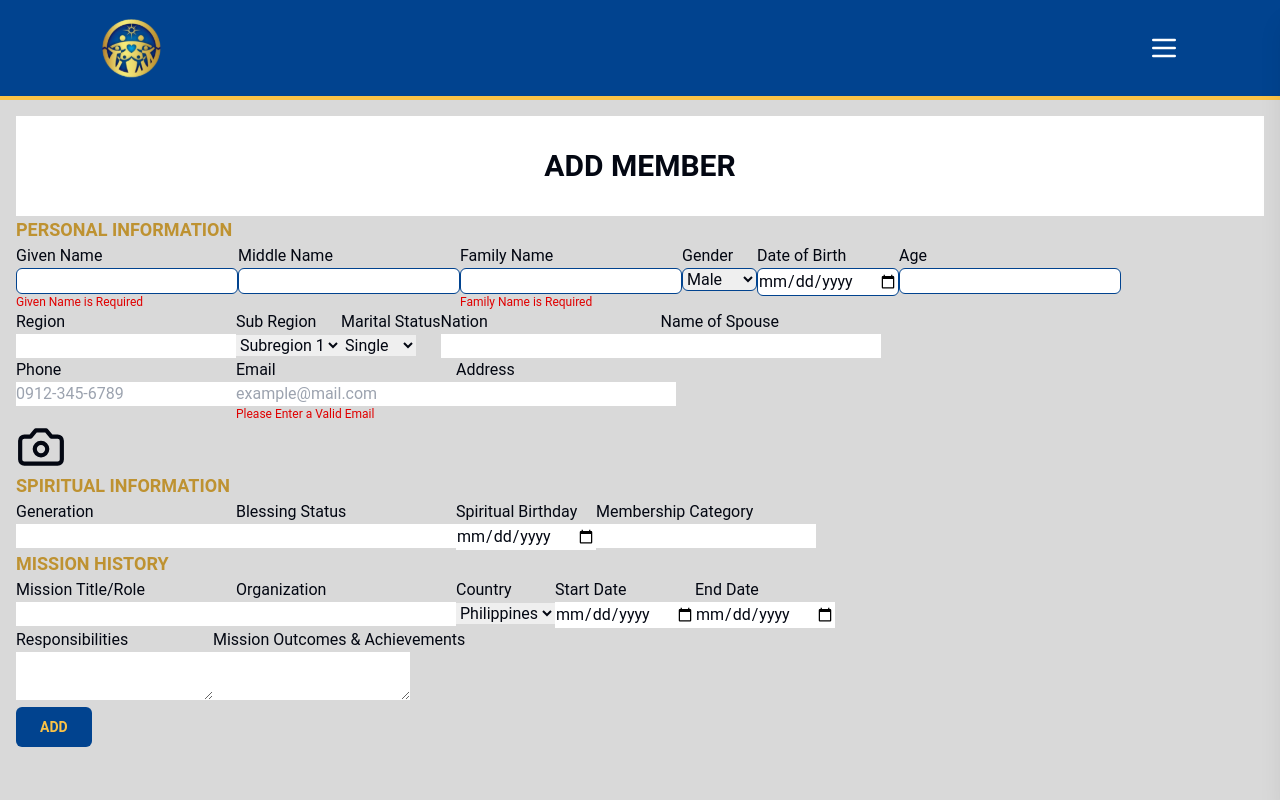
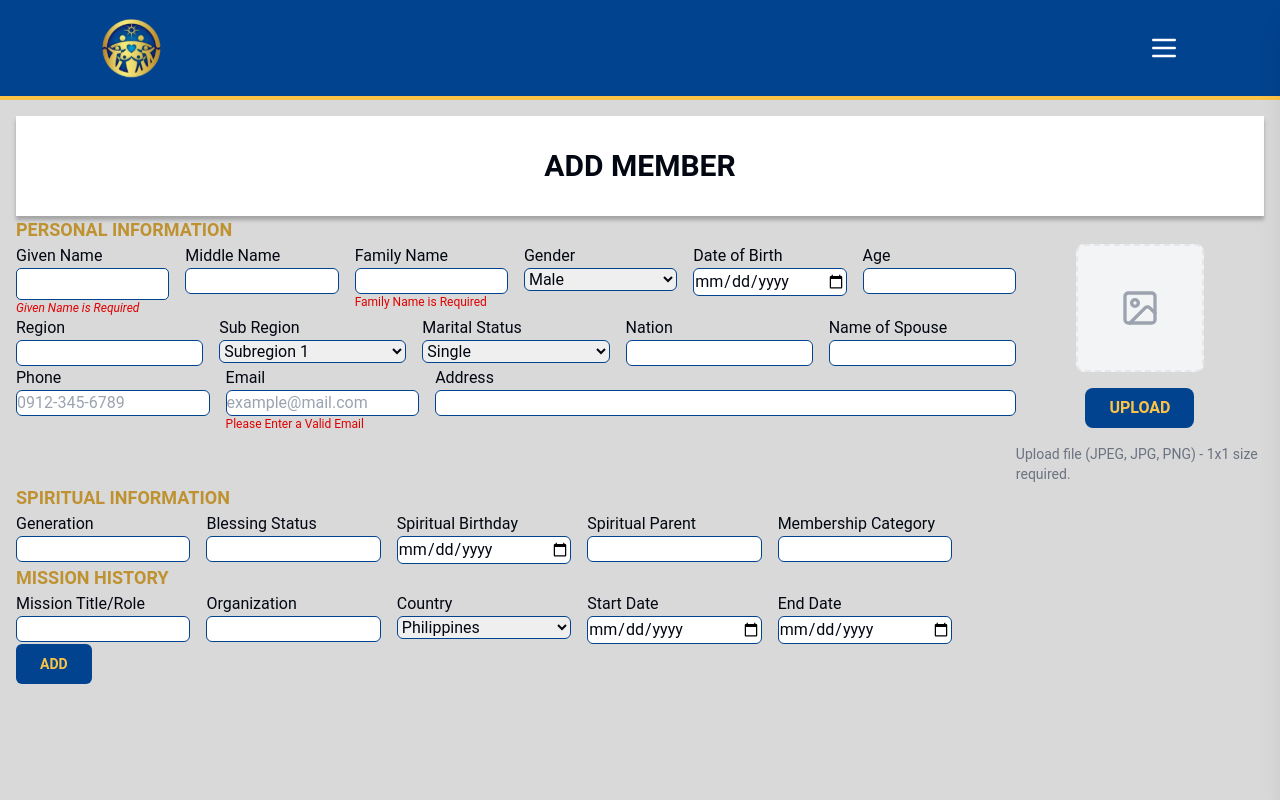
Before and after one commit to CoderTofu/FFWPU_System, a Next.js app: page /member/add-member in a window 1280 px wide. Shown: the top 800 px of the page. Built offline with nearby package versions, Linux system fonts and the light colour scheme.

Commit message:
not so final layout, very limited functionality

```diff
--- a/src/app/(private)/member/add-member/page.tsx
+++ b/src/app/(private)/member/add-member/page.tsx
@@ -1,56 +1,96 @@
 "use client"
 import { useState } from "react";
 import { Button } from "@/components/ui/button";
-import { Camera } from "lucide-react";
+import { ImageIcon } from "lucide-react";
 
 export default function AddMember() {
   const [input, setInput] = useState("");
+  const [image, setImage] = useState<string | null>(null);
+  const [formData, setFormData] = useState({
+    givenName: "",
+    middleName: "",
+    familyName: "",
+    age: "",
+    birthdate: "",
+    gender: "",
+  });
+
+  const handleChange = (e: React.ChangeEvent<HTMLInputElement | HTMLSelectElement>) => {
+    setFormData({ ...formData, [e.target.name]: e.target.value });
+  };
+
+  const handleSubmit = (e: React.FormEvent) => {
+    e.preventDefault();
+    console.log("Member Data:", formData);
+    // Add API call here to store data in the database
+  };
+
+  const handleImageChange = (event: React.ChangeEvent<HTMLInputElement>) => {
+    const file = event.target.files?.[0];
+    if (file && ["image/jpeg", "image/jpg", "image/png"].includes(file.type)) {
+      const reader = new FileReader();
+      reader.onload = (e) => setImage(e.target?.result as string);
+      reader.readAsDataURL(file);
+    }
+  };
+
   return (<div className="p-4 bg-[#D9D9D9] min-h-screen justify-center items-center">
-
+    <form onSubmit={handleSubmit}>
     {/*Banner */}
-    <div className=" bg-white p-4">
+    <div className=" bg-white p-4 shadow-[0px_4px_4px_rgba(0,0,0,0.25)]">
       <p className="mt-4 mb-4 text-center text-2xl sm:text-3xl font-semibold">
         ADD MEMBER
       </p>
     </div>
 
     {/*Personal Information Section*/}
-    <section className="flex flex-col">
+    <section className="">
 
       <p className="text-lg text-[#BE9231] font-[700]">PERSONAL INFORMATION</p>
+        {/* Div for Form and Picture */}
+        <div className="flex flex-row">
+          {/* Div for Form*/}
         <div className="flex flex-col">
-      <div className="flex flex-row">
+          {/* Div for First Row of Form*/}
+        <div className="flex flex-row gap-4">
           {/*Given Name*/}
-        <div>
+          <div className="w-1/6">
             <p>Given Name</p>
             <div>
-            <input type="text" value={input}onChange={(e)=>setInput(e.target.value)} className="border-[#01438F] border rounded-md"/>
+              <input
+              type="text"
+              name="givenName"
+              value={formData.givenName}
+              onChange={handleChange}
+              className="border-[#01438F] border rounded-[5px] w-full h-8 text-base px-3"/>
             </div>
-          <p className="text-[#E00000] text-xs">Given Name is Required</p>
+            <p className="text-[#E00000] text-xs italic">Given Name is Required</p>
           </div>
 
           {/*Middle Name*/}
-        <div>
+          <div className="w-1/6">
             <p>Middle Name</p>
             <div>
-            <input type="text" value={input}onChange={(e)=>setInput(e.target.value)} className="border-[#01438F] border rounded-md"/>
+              <input type="text" value={input}onChange={(e)=>setInput(e.target.value)}
+              className="border-[#01438F] border rounded-md w-full"/>
             </div>
           </div>
 
           {/*Family Name*/}
-        <div>
+          <div className="w-1/6">
             <p>Family Name</p>
             <div>
-            <input type="text" value={input}onChange={(e)=>setInput(e.target.value)} className="border-[#01438F] border rounded-md"/>
+              <input type="text" value={input}onChange={(e)=>setInput(e.target.value)}
+              className="border-[#01438F] border rounded-md w-full"/>
             </div>
             <p className="text-[#E00000] text-xs">Family Name is Required</p>
           </div>
 
           {/*Gender*/}
-        <div>
+          <div className="w-1/6">
             <p>Gender</p>
             <div>
-            <select className="border-[#01438F] border rounded-md">
+              <select className="border-[#01438F] border rounded-md w-full">
                 <option>Male</option>
                 <option>Female</option>
               </select>
@@ -59,38 +99,41 @@ export default function AddMember() {
 
 
           {/*Date of Birth*/}
-        <div>
+          <div className="w-1/6">
             <p>Date of Birth</p>
             <div>
-            <input type="date" value={input}onChange={(e)=>setInput(e.target.value)} className="border-[#01438F] border rounded-md"/>
+              <input type="date" value={input}onChange={(e)=>setInput(e.target.value)}
+              className="border-[#01438F] border rounded-md w-full"/>
             </div>
           </div>
 
           {/*Age */}
-        <div>
+          <div className="w-1/6">
             <p>Age</p>
             <div>
-            <input type="text" value={input}onChange={(e)=>setInput(e.target.value)} className="border-[#01438F] border rounded-md"/>
+              <input type="number" value={input}onChange={(e)=>setInput(e.target.value)}
+              className="border-[#01438F] border rounded-md w-full"/>
             </div>
           </div>
 
         </div>
 
 
-      <div className="flex flex-row">
+        <div className="flex flex-row gap-4">
           {/*Region*/}
-        <div>
+          <div className="w-1/5">
             <p>Region</p>
             <div>
-            <input type="text" value={input}onChange={(e)=>setInput(e.target.value)}/>
+              <input type="text" value={input}onChange={(e)=>setInput(e.target.value)}
+              className="border-[#01438F] border rounded-md w-full"/>
             </div>
           </div>
 
           {/*SubRegion*/}
-        <div>
+          <div className="w-1/5">
             <p>Sub Region</p>
             <div>
-            <select>
+              <select className="border-[#01438F] border rounded-md w-full">
                 <option>Subregion 1</option>
                 <option>Subregion 2</option>
               </select>
@@ -98,10 +141,10 @@ export default function AddMember() {
           </div>
 
           {/*Marital Status*/}
-        <div>
+          <div className="w-1/5">
             <p>Marital Status</p>
             <div>
-            <select>
+              <select className="border-[#01438F] border rounded-md w-full">
                 <option>Single</option>
                 <option>Married</option>
               </select>
@@ -109,101 +152,123 @@ export default function AddMember() {
           </div>
 
           {/*Nation*/}
-        <div>
+          <div className="w-1/5">
             <p>Nation</p>
             <div>
-            <input type="text" value={input}onChange={(e)=>setInput(e.target.value)}/>
+              <input type="text" value={input}onChange={(e)=>setInput(e.target.value)}
+              className="border-[#01438F] border rounded-md w-full"/>
             </div>
           </div>
 
           {/*Name of Spouse*/}
-        <div>
+          <div className="w-1/5">
             <p>Name of Spouse</p>
             <div>
-            <input type="text" value={input}onChange={(e)=>setInput(e.target.value)}/>
+              <input type="text" value={input}onChange={(e)=>setInput(e.target.value)}
+              className="border-[#01438F] border rounded-md w-full"/>
             </div>
           </div>
 
         </div>
 
-      <div className="flex flex-row">
+        <div className="flex flex-row gap-4">
           {/*Phone*/}
-        <div>
+          <div className="w-1/5">
             <p>Phone</p>
             <div>
               <input type="text" value={input}onChange={(e)=>setInput(e.target.value)}
-            placeholder="0912-345-6789"/>
+              placeholder="0912-345-6789"
+              className="border-[#01438F] border rounded-md w-full"/>
             </div>
           </div>
 
           {/*Email*/}
-        <div>
+          <div className="w-1/5">
             <p>Email</p>
             <div>
               <input type="text" value={input}onChange={(e)=>setInput(e.target.value)}
-            placeholder="example@mail.com"/>
+              placeholder="example@mail.com"
+              className="border-[#01438F] border rounded-md w-full"/>
             </div>
             <p className="text-[#E00000] text-xs">Please Enter a Valid Email</p>
           </div>
 
           {/*Address*/}
-        <div>
+          <div className="w-3/5">
             <p>Address</p>
             <div>
-            <input type="text" value={input}onChange={(e)=>setInput(e.target.value)}/>
+              <input type="text" value={input}onChange={(e)=>setInput(e.target.value)}
+              className="border-[#01438F] border rounded-md w-full"/>
             </div>
           </div>
         </div>
 
 
         </div>
-      <div className="flex flex-col">
-            <label htmlFor="icon_upload" style={{ cursor: "pointer" }}>
-              <Camera className="w-[50px] h-[50px]" />
+          {/* Div for Picture*/}
+          <div className="flex flex-col items-center space-y-4">
+            <div className="w-32 h-32 border-2 border-dashed flex items-center justify-center rounded-lg overflow-hidden bg-gray-100">
+              {image ? (
+                <img src={image} alt="Uploaded preview" className="w-full h-full object-cover" />
+              ) : (
+                <ImageIcon className="w-10 h-10 text-gray-400" />
+              )}
+            </div>
+            <label className="bg-[#01438f] text-[#FCC346] font-[700] pl-6 pr-6 px-4 py-2 rounded-lg cursor-pointer hover:bg-blue-700">
+              UPLOAD
+              <input type="file" accept="image/jpeg, image/jpg, image/png" className="hidden" onChange={handleImageChange} />
             </label>
-            <input
-              id="icon_upload"
-              type="file"
-              accept=".svg,.png,.jpg,.jpeg"
-              style={{ display: "none" }}
-            />
+            <p className="text-sm text-gray-500">Upload file (JPEG, JPG, PNG) - 1x1 size required.</p>
           </div>
-
+      </div>
     </section>
 
     {/*Spiritual Information Section */}
     <section className="flex flex-col">
       <p className="text-lg text-[#BE9231] font-[700]">SPIRITUAL INFORMATION</p>
-      <div className="flex flex-row">
+      <div className="flex flex-row w-3/4 gap-4">
         {/*Generation*/}
-        <div>
+        <div className="w-1/5">
           <p>Generation</p>
           <div>
-            <input type="text" value={input}onChange={(e)=>setInput(e.target.value)}/>
+            <input type="text" value={input}onChange={(e)=>setInput(e.target.value)}
+            className="border-[#01438F] border rounded-md w-full"/>
           </div>
         </div>
 
         {/*Blessing Status*/}
-        <div>
+        <div className="w-1/5">
           <p>Blessing Status</p>
           <div>
-            <input type="text" value={input}onChange={(e)=>setInput(e.target.value)}/>
+            <input type="text" value={input}onChange={(e)=>setInput(e.target.value)}
+            className="border-[#01438F] border rounded-md w-full"/>
           </div>
         </div>
 
         {/*Spiritual Birthday*/}
-        <div>
+        <div className="w-1/5">
           <p>Spiritual Birthday</p>
           <div>
-            <input type="date" value={input}onChange={(e)=>setInput(e.target.value)}/>
+            <input type="date" value={input}onChange={(e)=>setInput(e.target.value)}
+            className="border-[#01438F] border rounded-md w-full"/>
+          </div>
+        </div>
+
+        {/*Spiritual Parent*/}
+        <div className="w-1/5">
+          <p>Spiritual Parent</p>
+          <div>
+            <input type="text" value={input}onChange={(e)=>setInput(e.target.value)}
+            className="border-[#01438F] border rounded-md w-full"/>
           </div>
         </div>
 
         {/*Membership Category*/}
-        <div>
+        <div className="w-1/5">
           <p>Membership Category</p>
           <div>
-            <input type="text" value={input}onChange={(e)=>setInput(e.target.value)}/>
+            <input type="text" value={input}onChange={(e)=>setInput(e.target.value)}
+            className="border-[#01438F] border rounded-md w-full"/>
           </div>
         </div>
         </div>
@@ -212,28 +277,30 @@ export default function AddMember() {
     {/*Mission History Section */}
     <section className="flex flex-col">
       <p className="text-lg text-[#BE9231] font-[700]">MISSION HISTORY</p>
-      <div className="flex flex-row">
+      <div className="flex flex-row gap-4 w-3/4">
         {/*Mission Title/Role*/}
-        <div>
+        <div className="w-1/5">
           <p>Mission Title/Role</p>
           <div>
-            <input type="text" value={input}onChange={(e)=>setInput(e.target.value)}/>
+            <input type="text" value={input}onChange={(e)=>setInput(e.target.value)}
+            className="border-[#01438F] border rounded-md w-full"/>
           </div>
         </div>
 
         {/*Organization*/}
-        <div>
+        <div className="w-1/5">
           <p>Organization</p>
           <div>
-            <input type="text" value={input}onChange={(e)=>setInput(e.target.value)}/>
+            <input type="text" value={input}onChange={(e)=>setInput(e.target.value)}
+            className="border-[#01438F] border rounded-md w-full"/>
           </div>
         </div>
 
         {/*Country*/}
-        <div>
+        <div className="w-1/5">
         <p>Country</p>
         <div>
-          <select>
+          <select className="border-[#01438F] border rounded-md w-full">
             <option>Philippines</option>
             <option>U.S.A.</option>
           </select>
@@ -241,38 +308,26 @@ export default function AddMember() {
       </div>
 
         {/*Start Date*/}
-        <div>
+        <div className="w-1/5">
           <p>Start Date</p>
           <div>
-            <input type="date" value={input}onChange={(e)=>setInput(e.target.value)}/>
+            <input type="date" value={input}onChange={(e)=>setInput(e.target.value)}
+            className="border-[#01438F] border rounded-md w-full"/>
           </div>
         </div>
 
         {/*End Date*/}
-        <div>
+        <div className="w-1/5">
           <p>End Date</p>
           <div>
-            <input type="date" value={input}onChange={(e)=>setInput(e.target.value)}/>
+            <input type="date" value={input}onChange={(e)=>setInput(e.target.value)}
+            className="border-[#01438F] border rounded-md w-full"/>
           </div>
         </div>
         </div>
 
         <div className="flex flex-row">
-        {/*Responsibilities*/}
-        <div>
-          <p>Responsibilities</p>
-          <div>
-            <textarea value={input}onChange={(e)=>setInput(e.target.value)}/>
-          </div>
-        </div>
 
-        {/*Mission Outcomes & Achievements*/}
-        <div>
-          <p>Mission Outcomes & Achievements</p>
-          <div>
-            <textarea value={input}onChange={(e)=>setInput(e.target.value)}/>
-          </div>
-        </div>
         </div>
 
     </section>
@@ -281,6 +336,7 @@ export default function AddMember() {
 
     <Button className="bg-[#01438f] text-[#FCC346] font-[700] pl-6 pr-6">ADD</Button>
 
+    </form>
 
   </div>);
 }
--- a/src/app/(private)/member/edit-member/page.tsx
+++ b/src/app/(private)/member/edit-member/page.tsx
@@ -0,0 +1,106 @@
+"use client"
+import { useState } from "react";
+
+export default function AddMemberForm() {
+  const [formData, setFormData] = useState({
+    givenName: "",
+    middleName: "",
+    familyName: "",
+    age: "",
+    birthdate: "",
+    gender: "",
+  });
+
+  const handleChange = (e: React.ChangeEvent<HTMLInputElement | HTMLSelectElement>) => {
+    setFormData({ ...formData, [e.target.name]: e.target.value });
+  };
+
+  const handleSubmit = (e: React.FormEvent) => {
+    e.preventDefault();
+    console.log("Member Data:", formData);
+    // Add API call here to store data in the database
+  };
+
+  return (
+    <form onSubmit={handleSubmit} className="space-y-4 p-4 max-w-md mx-auto border rounded-lg shadow-md">
+      <div className="space-y-2">
+        <label className="block text-sm font-medium">Given Name</label>
+        <input
+          type="text"
+          name="givenName"
+          value={formData.givenName}
+          onChange={handleChange}
+          className="h-12 w-full border rounded-lg px-3 text-base"
+          required
+        />
+      </div>
+
+      <div className="space-y-2">
+        <label className="block text-sm font-medium">Middle Name</label>
+        <input
+          type="text"
+          name="middleName"
+          value={formData.middleName}
+          onChange={handleChange}
+          className="h-12 w-full border rounded-lg px-3 text-base"
+        />
+      </div>
+
+      <div className="space-y-2">
+        <label className="block text-sm font-medium">Family Name</label>
+        <input
+          type="text"
+          name="familyName"
+          value={formData.familyName}
+          onChange={handleChange}
+          className="h-12 w-full border rounded-lg px-3 text-base"
+          required
+        />
+      </div>
+
+      <div className="space-y-2">
+        <label className="block text-sm font-medium">Age</label>
+        <input
+          type="number"
+          name="age"
+          value={formData.age}
+          onChange={handleChange}
+          className="h-12 w-full border rounded-lg px-3 text-base"
+          min="0"
+          required
+        />
+      </div>
+
+      <div className="space-y-2">
+        <label className="block text-sm font-medium">Birthdate</label>
+        <input
+          type="date"
+          name="birthdate"
+          value={formData.birthdate}
+          onChange={handleChange}
+          className="h-12 w-full border rounded-lg px-3 text-base appearance-none"
+          required
+        />
+      </div>
+
+      <div className="space-y-2">
+        <label className="block text-sm font-medium">Gender</label>
+        <select
+          name="gender"
+          value={formData.gender}
+          onChange={handleChange}
+          className="h-12 w-full border rounded-lg px-3 text-base bg-white"
+          required
+        >
+          <option value="">Select Gender</option>
+          <option value="Male">Male</option>
+          <option value="Female">Female</option>
+        </select>
+      </div>
+
+      <button type="submit" className="h-12 w-full bg-blue-600 text-white rounded-lg text-base hover:bg-blue-700">
+        Add Member
+      </button>
+    </form>
+  );
+}
```
Lines whose indentation alone changed are shown as unchanged.
